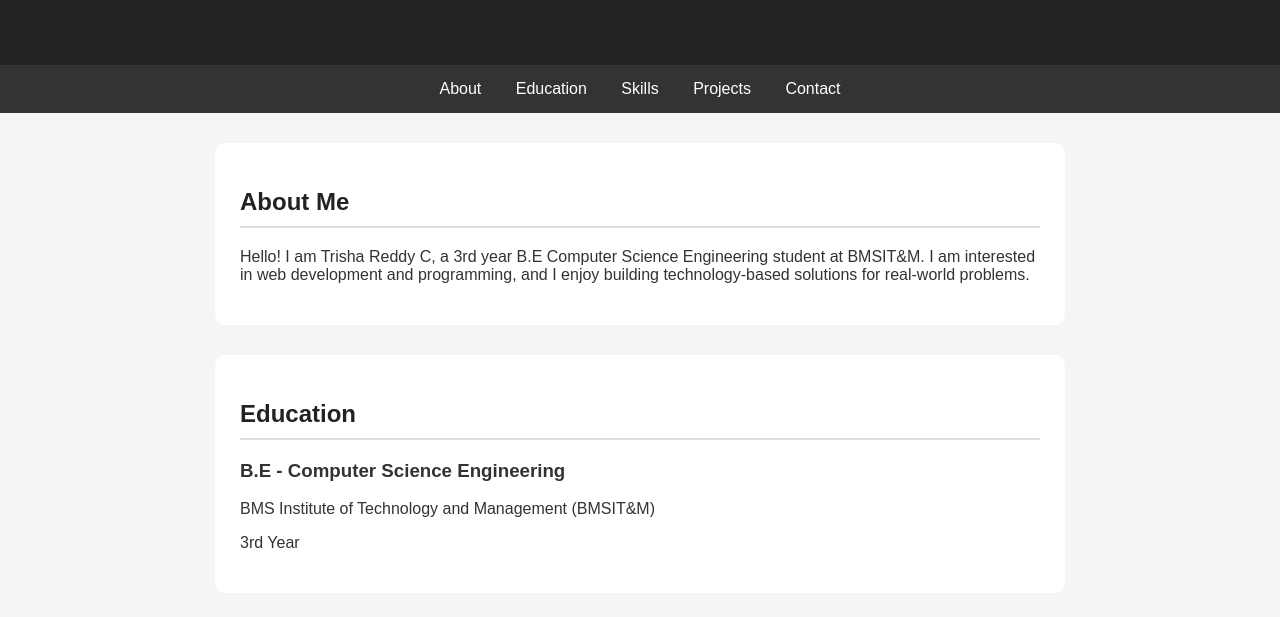
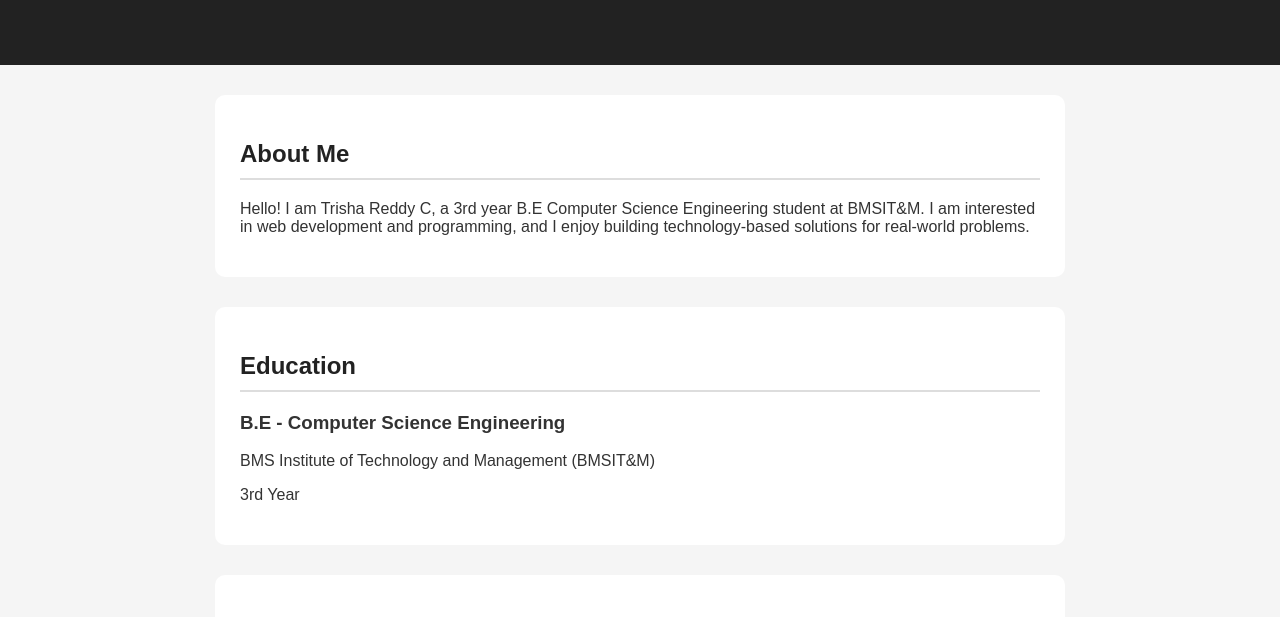
Before and after one commit to TrishaReddyC/WebLab, a plain HTML site: page portfolio.html in a window 1280 px wide. Shown: the part 137-754 px from the top of the page. Drawn offline with Linux system fonts and the light colour scheme.

Commit message:
Refactor portfolio.html by removing navigation
Removed navigation section and updated section tags.

```diff
--- a/portfolio.html
+++ b/portfolio.html
@@ -28,22 +28,6 @@
 
         header p {
             font-size: 18px;
-        }
-
-        nav {
-            background-color: #333;
-            text-align: center;
-            padding: 15px;
-        }
-
-        nav a {
-            color: white;
-            text-decoration: none;
-            margin: 0 15px;
-        }
-
-        nav a:hover {
-            color: #ddd;
         }
 
         section {
@@ -92,17 +76,8 @@
         <p>B.E 3rd Year | Computer Science Engineering Student</p>
     </header>
 
-    <!-- Navigation -->
-    <nav>
-        <a href="#about">About</a>
-        <a href="#education">Education</a>
-        <a href="#skills">Skills</a>
-        <a href="#projects">Projects</a>
-        <a href="#contact">Contact</a>
-    </nav>
-
     <!-- About Section -->
-    <section id="about">
+    <section>
         <h2>About Me</h2>
 
         <p>
@@ -114,7 +89,7 @@
     </section>
 
     <!-- Education Section -->
-    <section id="education">
+    <section>
         <h2>Education</h2>
 
         <h3>B.E - Computer Science Engineering</h3>
@@ -123,7 +98,7 @@
     </section>
 
     <!-- Skills Section -->
-    <section id="skills">
+    <section>
         <h2>Skills</h2>
 
         <ul>
@@ -134,7 +109,7 @@
     </section>
 
     <!-- Projects Section -->
-    <section id="projects">
+    <section>
         <h2>Projects</h2>
 
         <div class="project">
@@ -155,7 +130,7 @@
     </section>
 
     <!-- Contact Section -->
-    <section id="contact">
+    <section>
         <h2>Contact Me</h2>
 
         <p>
@@ -172,4 +147,4 @@
     </footer>
 
 </body>
-</html>gio
+</html>
```
